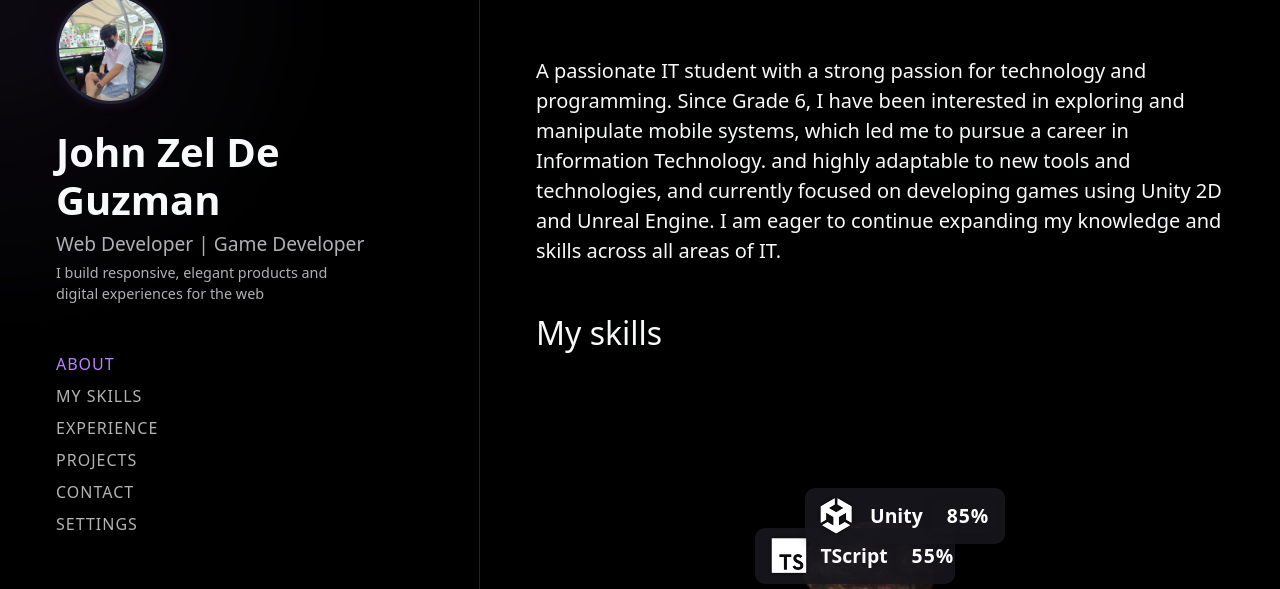
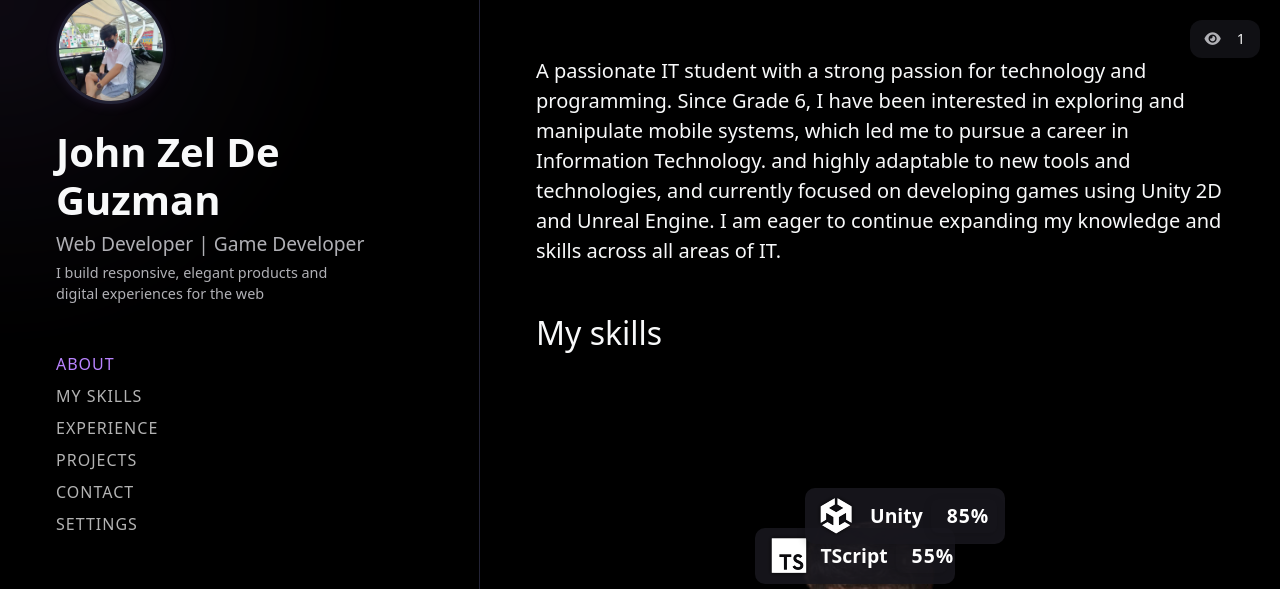
Before and after one commit to mikazujz/MyPortfolio, a plain HTML site: page index.html in a window 1280 px wide. Shown: the top 589 px of the page. Drawn offline with nearby package versions, Linux system fonts and the light colour scheme.

Commit message:
Update project

```diff
--- a/index.html
+++ b/index.html
@@ -12,6 +12,10 @@
   <link rel="stylesheet" href="https://cdn.jsdelivr.net/gh/devicons/devicon@v2.15.1/devicon.min.css">
 </head>
 <body class="bg-dark text-light">
+  <div class="global-view-counter">
+    <i class="fas fa-eye me-2"></i>
+    <span id="view-count">0</span>
+  </div>
   <div id="custom-alert" class="custom-alert">
     <div class="alert-icon"><i class="fas fa-check-circle"></i></div>
     <div class="alert-message">Your message has been sent successfully!</div>
--- a/script.js
+++ b/script.js
@@ -1188,4 +1188,21 @@ document.addEventListener('DOMContentLoaded', function() {
         mouseLight.style.display = this.checked ? '' : 'none';
       });
     }
+
+    // Website View Counter
+    const viewCountElement = document.getElementById('view-count');
+    if (viewCountElement) {
+        let visitCount = localStorage.getItem('website_visit_count');
+
+        if (visitCount === null) {
+            // First visit
+            visitCount = 1;
+        } else {
+            // Subsequent visit
+            visitCount = parseInt(visitCount) + 1;
+        }
+
+        localStorage.setItem('website_visit_count', visitCount);
+        viewCountElement.textContent = visitCount;
+    }
 });
--- a/styles.css
+++ b/styles.css
@@ -2039,3 +2039,36 @@ body.light-mode .gallery-thumbnail.active,
 body.light-mode .gallery-thumbnail:hover {
   border-color: #7c3aed; /* Light mode purple border */
 }
+
+.global-view-counter {
+  position: fixed;
+  top: 20px;
+  right: 20px;
+  z-index: 1000;
+  background: rgba(24, 23, 29, 0.7); /* Subtle dark background */
+  backdrop-filter: blur(8px); /* Frosted glass effect */
+  -webkit-backdrop-filter: blur(8px);
+  border-radius: 12px;
+  padding: 8px 15px;
+  color: #f8f8f8;
+  font-size: 0.9rem;
+  font-weight: 500;
+  display: flex;
+  align-items: center;
+  gap: 8px;
+  box-shadow: 0 4px 15px rgba(0, 0, 0, 0.2);
+}
+
+.global-view-counter .fas {
+  color: #b0b0b5; /* Icon color */
+}
+
+body.light-mode .global-view-counter {
+  background: rgba(255, 255, 255, 0.7); /* Subtle light background */
+  color: #18171d;
+  box-shadow: 0 4px 15px rgba(0, 0, 0, 0.1);
+}
+
+body.light-mode .global-view-counter .fas {
+  color: #6c6c7a;
+}
```
